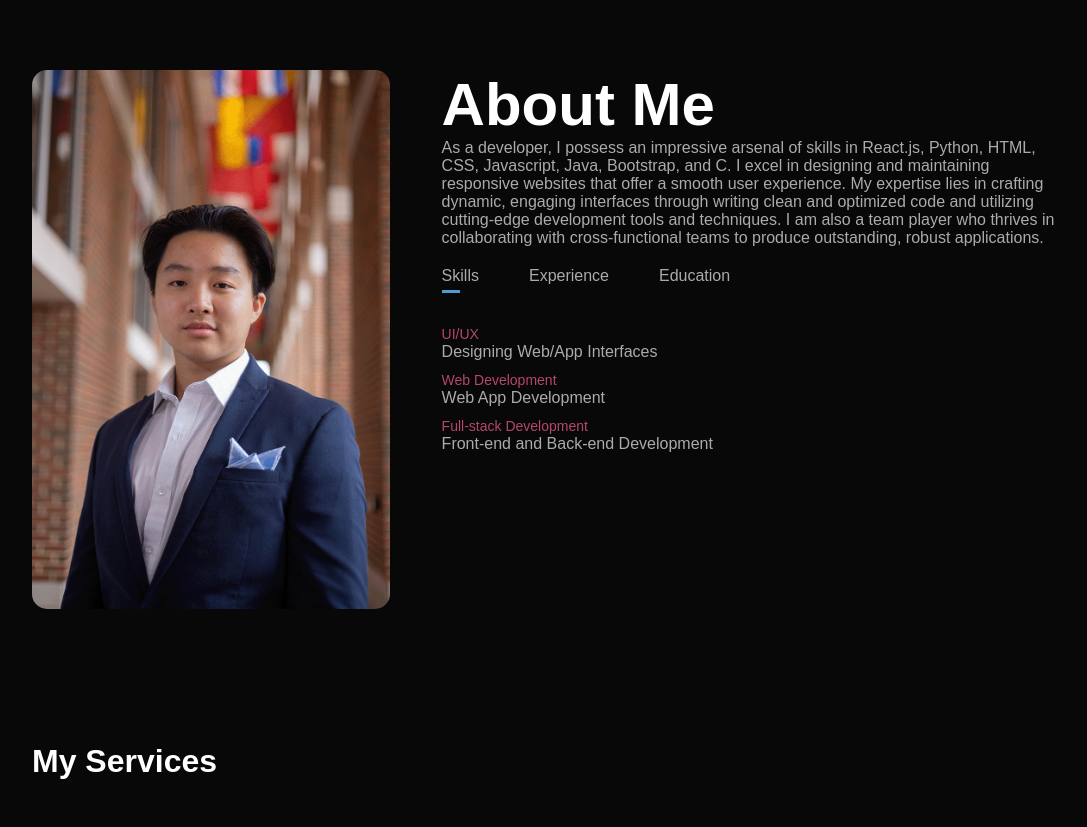
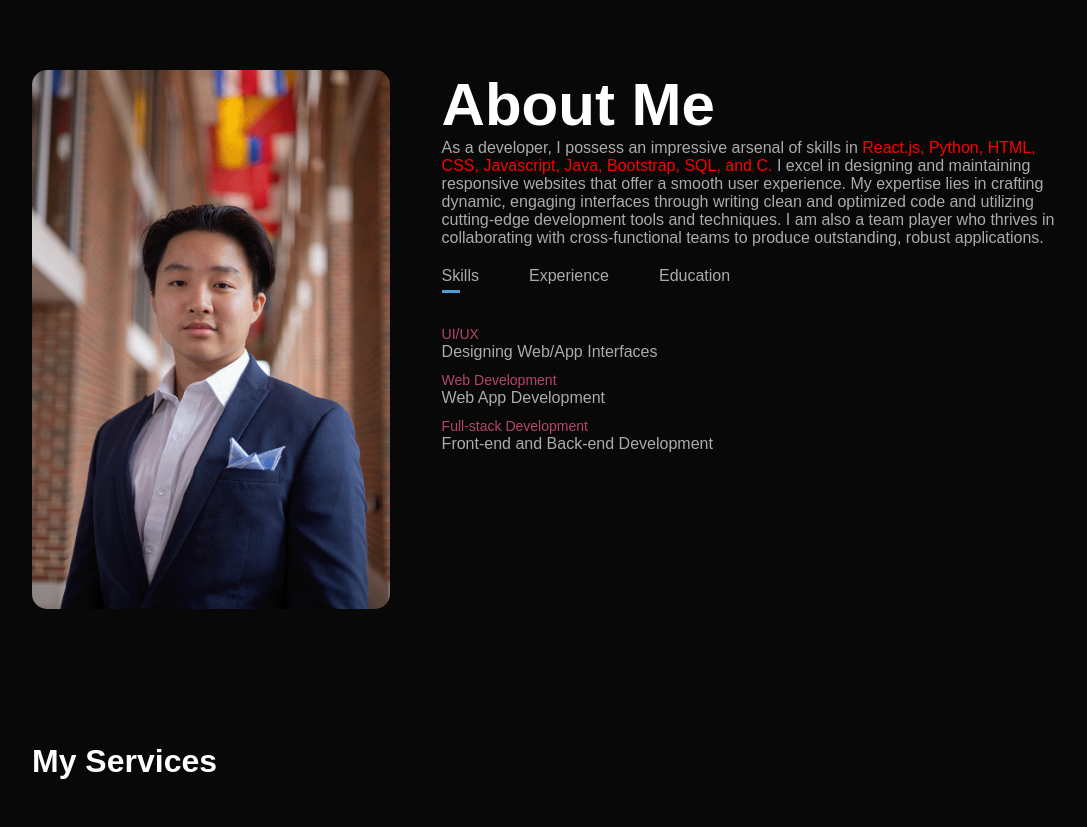
Before and after one commit to jqlgit/portfoliowebsite, a plain HTML site: page index.html in a window 1280 px wide. Shown: the part 820-1647 px from the top of the page, without its empty margins (96-1183 px from the left). Drawn offline with nearby package versions, Linux system fonts and the light colour scheme.

Commit message:
Update index.html

```diff
--- a/index.html
+++ b/index.html
@@ -40,7 +40,7 @@
             </div>
             <div class="about-col-2">
                 <h1 class="sub-title">About Me</h1>
-                <p> As a developer, I possess an impressive arsenal of skills in React.js, Python, HTML, CSS, Javascript, Java, Bootstrap, and C.
+                <p> As a developer, I possess an impressive arsenal of skills in <span>React.js, Python, HTML, CSS, Javascript, Java, Bootstrap, SQL, and C. </span>
                     I excel in designing and maintaining responsive websites that offer a smooth user experience.
                     My expertise lies in crafting dynamic, engaging interfaces through writing clean and optimized code and utilizing cutting-edge development tools and techniques.
                     I am also a team player who thrives in collaborating with cross-functional teams to produce outstanding, robust applications.</p>
```
